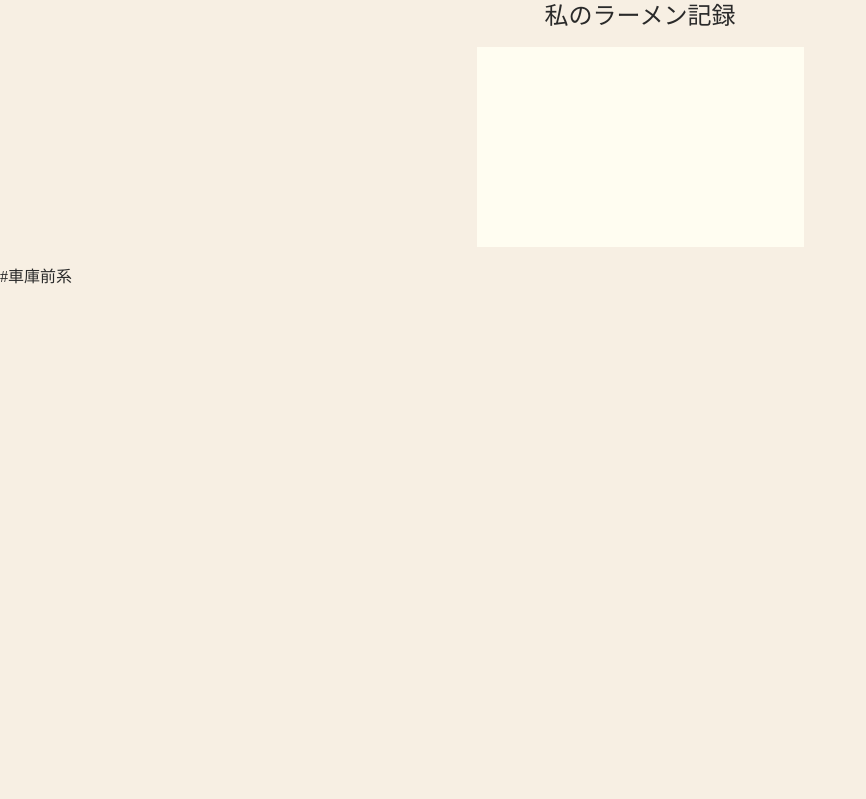
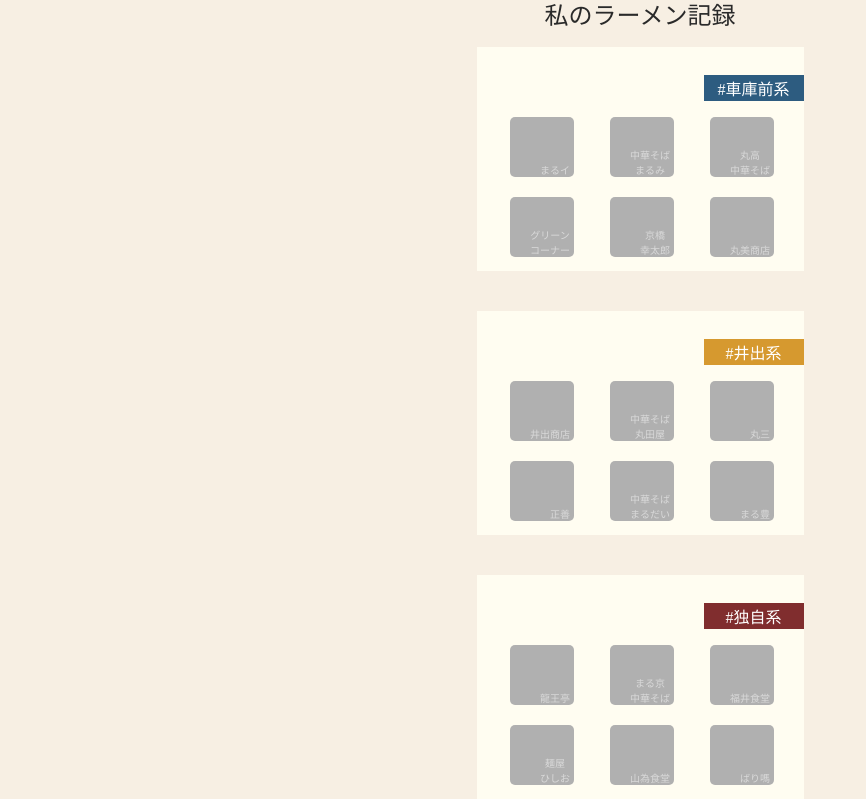
Before and after one commit to ehina24/mentabi, a PHP site: page /mypage.php in a window 1280 px wide. Shown: the part 340-1139 px from the top of the page, without its empty margins (0-866 px from the left). Before the commit the page ends 624 px from the top, so only its background shows below. Run offline with PHP 8.4, Linux system fonts and the light colour scheme; a user stored in the database is signed in.

Commit message:
add　マイページ機能追加

```diff
--- a/css/mypage.css
+++ b/css/mypage.css
@@ -20,19 +20,54 @@ h1{
     font-size: 24px;
     font-weight: 400;
 }
+.stampCardWrap{
+    display: flex;
+    flex-direction: column;
+    gap: 40px;
+}
+
 .paper{
     width: 327px;
     height: 200px;
     background-color: #FFFDF1;
-    position: relative;
     margin: 0 auto;
+    padding: 12px 0;
 }
+.paper p{
+    color: #FFF;
+    width: 80px;
+    display: block;
+    padding: 1px 10px;
+    margin-left: auto;
+    text-align: center;
+}
+.syakomae{
+    background-color: #2D5C80;
+}
+.ide{
+    background-color: #D6992F;
+}
+.unique{
+    background-color: #802D2E;
+}
+
 .stampPlace{
+    display: grid;
+    grid-template-columns: 60px 60px 60px;
+    grid-template-rows: 40px 40px;
+    gap: 40px;
+    justify-content: center;
+}
+.stampPlace div{
     width: 60px;
     height: 60px;
+    background-color: #B0B0B0;
     border-radius: 5px;
-    background-color: #B0B0B0;
-    position: absolute;
-    top: 200px;
-    left: 56px;
+    color: #D9D9D9;
+    display: grid;
+    align-items: end;
+    justify-items: end;
+    text-align: center;
+    font-size: 10px;
+    padding-right: 4px;
 }
--- a/index.php
+++ b/index.php
@@ -100,7 +100,11 @@ while($row =$stmt -> fetch(PDO::FETCH_ASSOC)){
 
         <div class="inductionWrap">
             <h3>あなたにピッタリのラーメンを診断しよう！</h3>
-            <button onclick="location.href='diagnosis.php'">診断する</button>
+            <?php if(isset($_SESSION['user'])): ?>
+                <button onclick="location.href='diagnosis.php'">診断する</button>
+            <?php else: ?>
+                <button onclick="location.href='login.php'">診断する</button>
+            <?php endif; ?>
         </div>
 
         <button class="narrowDown">絞り込み</button>
--- a/mypage.php
+++ b/mypage.php
@@ -24,11 +24,44 @@ if(!isset($_SESSION['user'])){
 
     <main>
         <h1>私のラーメン記録</h1>
-        <div class="paper"></div>
-        <p>#車庫前系</p>
-        <div class="stampPlace">
-            <p></p>
+        <div class="stampCardWrap">
+            <div class="paper">
+                <p class="syakomae">#車庫前系</p>
+                <div class="stampPlace">
+                    <div>まるイ</div>
+                    <div>中華そば<br>まるみ</div>
+                    <div>丸高<br>中華そば</div>
+                    <div>グリーン<br>コーナー</div>
+                    <div>京橋<br>幸太郎</div>
+                    <div>丸美商店</div>
+                </div>
+            </div>
+
+            <div class="paper">
+                <p class="ide">#井出系</p>
+                <div class="stampPlace">
+                    <div>井出商店</div>
+                    <div>中華そば<br>丸田屋</div>
+                    <div>丸三</div>
+                    <div>正善</div>
+                    <div>中華そば<br>まるだい</div>
+                    <div>まる豊</div>
+                </div>
+            </div>
+
+            <div class="paper">
+                <p class="unique">#独自系</p>
+                <div class="stampPlace">
+                    <div>龍王亭</div>
+                    <div>まる京<br>中華そば</div>
+                    <div>福井食堂</div>
+                    <div>麺屋<br>ひしお</div>
+                    <div>山為食堂</div>
+                    <div>ばり嗎</div>
+                </div>
+            </div>
         </div>
+
     </main>
 </body>
 </html>
```
